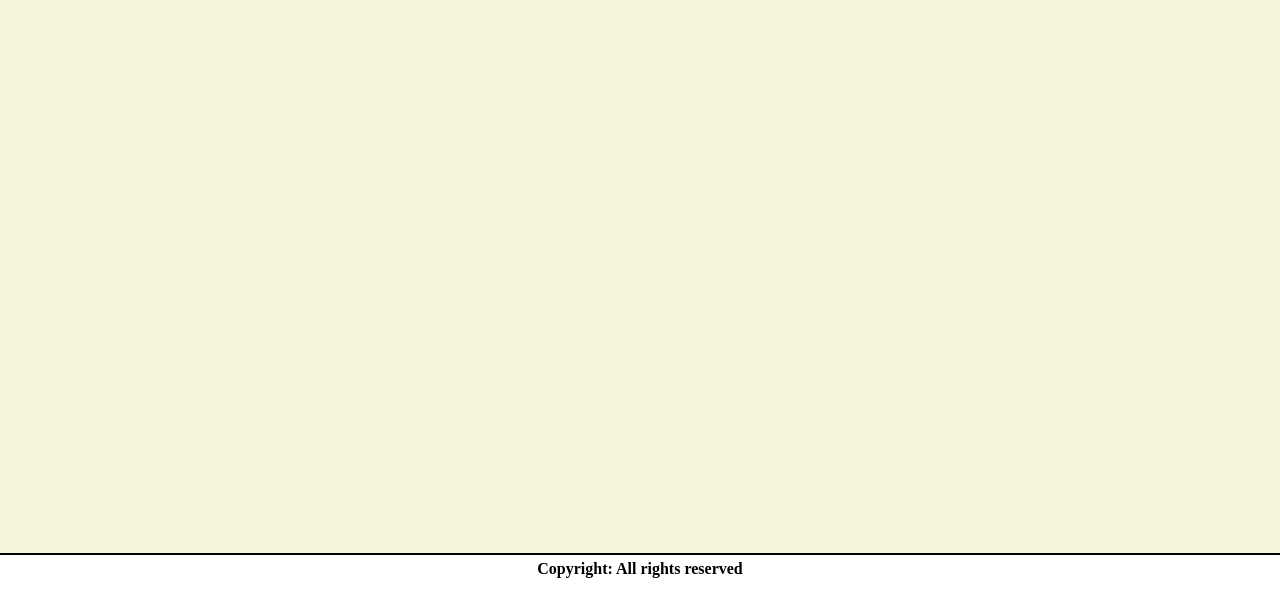
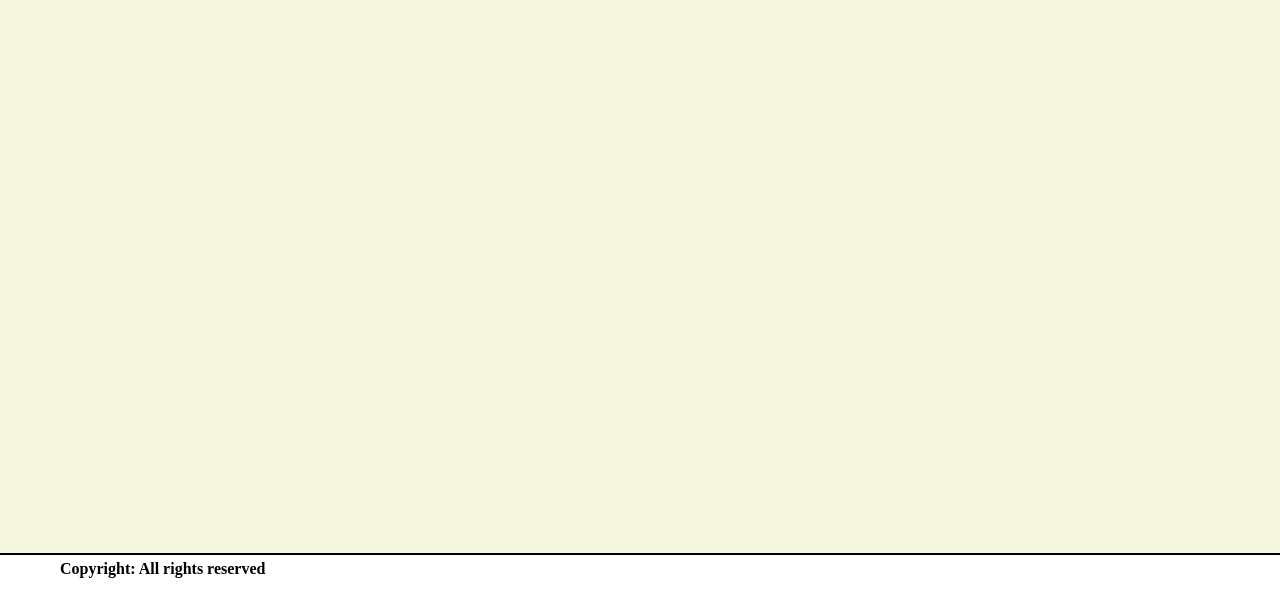
Before and after one commit to sediqullahbadakhsh/awesome-books, a website: page index.html in a window 1280 px wide. Shown: the part 207-800 px from the top of the page. Drawn offline with Linux system fonts and the light colour scheme.

Commit message:
Add style to the list and align text on footer

```diff
--- a/navbar.js
+++ b/navbar.js
@@ -43,9 +43,9 @@ linkAdd.addEventListener('click', () => {
     sectionList.classList.add('hidden');
 
     if (sectionContact.classList.contains('hidden')) {
-      return true;
-    }
-    sectionContact.classList.add('hidden');
+        return true;
+      }
+      sectionContact.classList.add('hidden');
   }
   if (sectionList.classList.contains('hidden')) {
     return true;
--- a/style.css
+++ b/style.css
@@ -74,6 +74,10 @@ table tbody tr {
   border-bottom: none;
 }
 
+table tbody tr:nth-child(even) {
+background-color: rgba(128, 128, 128, 0.411);
+}
+
 .delete {
   cursor: pointer;
 }
@@ -142,9 +146,10 @@ footer {
   position: absolute;
   bottom: 0%;
   width: 100%;
-  text-align: center;
+  text-align: left;
   height: 40px;
   font-weight: 800;
   border-top: solid 2px black;
   padding-top: 5px;
+  padding-left: 60px;
 }
```
